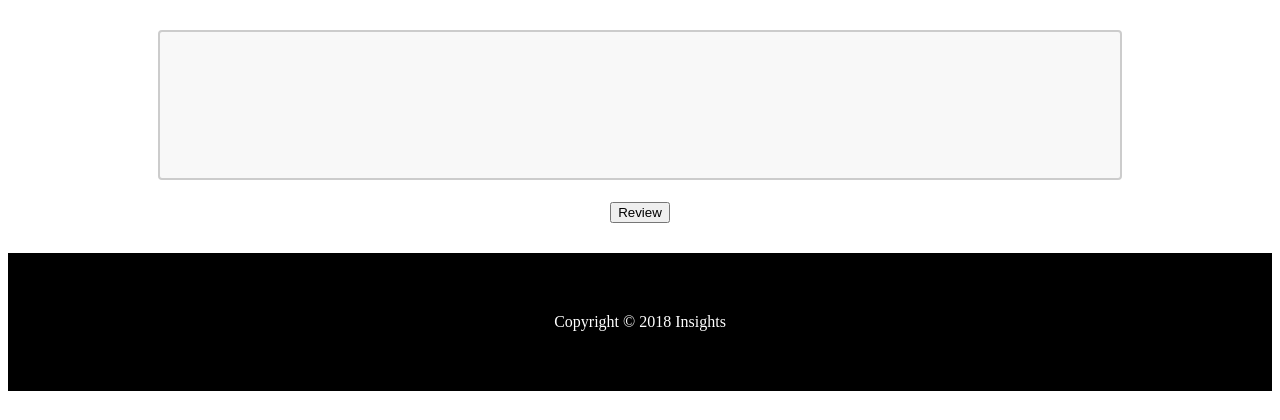
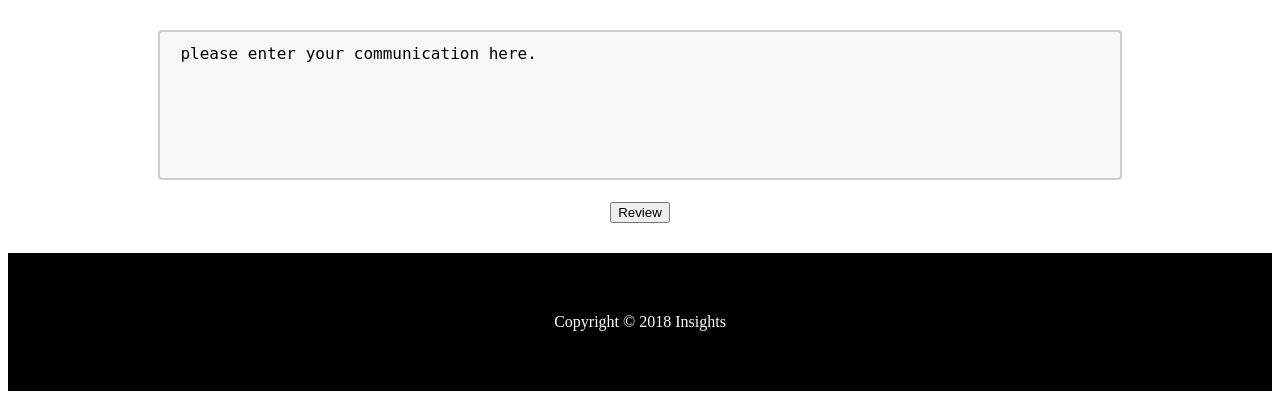
Before and after one commit to Mastero2804/WEB-230-Assignments, a PHP site: page / in a window 1280 px wide. Shown: the part 195-615 px from the top of the page. Run offline with PHP 8.4, Linux system fonts and the light colour scheme.

Commit message:
updated text

```diff
--- a/series/our-censor-portal/index.php
+++ b/series/our-censor-portal/index.php
@@ -3,7 +3,7 @@
 include_once('include/header.inc.php');
 
   $offset = 0;
-  $text = "";
+
 
   if(isset($_POST['text'])){
 
@@ -31,7 +31,10 @@ include_once('include/header.inc.php');
 
       }
 
-  }
+    }else{
+      $text = 'please enter your communication here.';
+    }
+
 
 ?>
 
```
